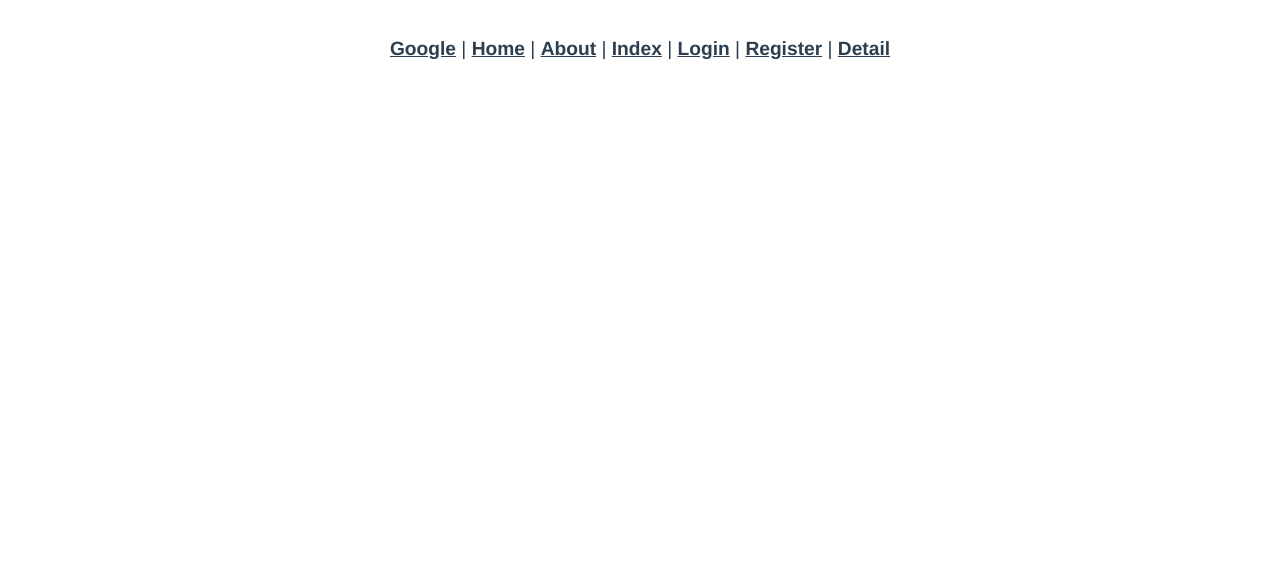
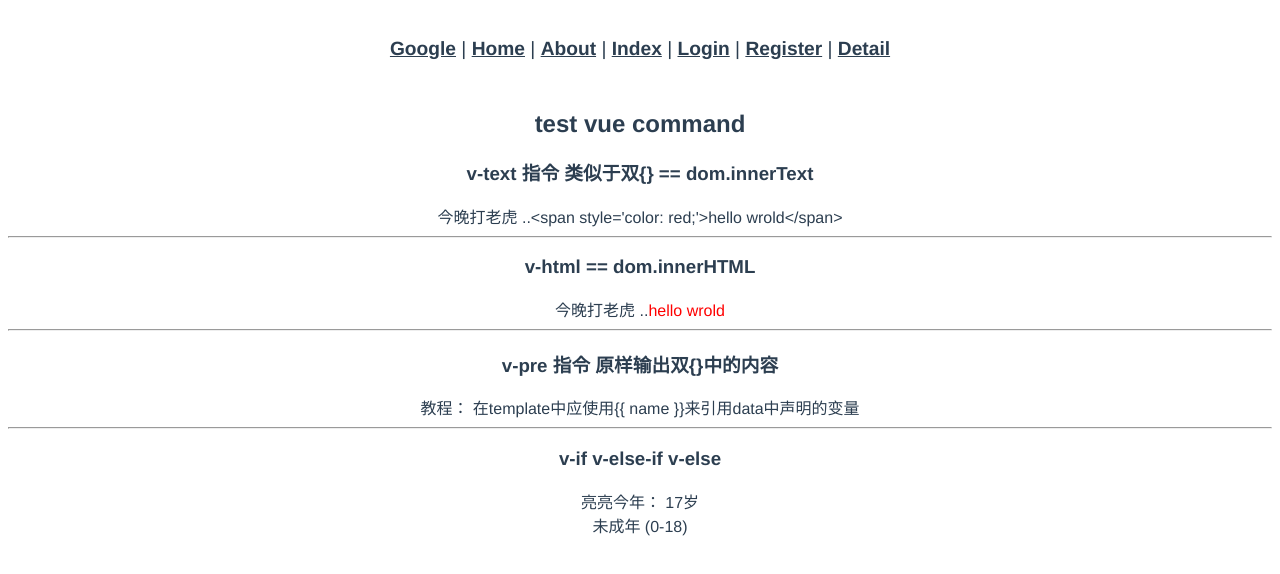
Before and after one commit to jydxh/vue_basic, a Vue app in the folder day02/demo/vue-project/: page /direct in a window 1280 px wide. Shown: the top 574 px of the page. Built offline with nearby package versions, Linux system fonts and the light colour scheme.

Commit message:
v-text, v-html v-if v-pre

```diff
--- a/day02/demo/vue-project/src/router/index.js
+++ b/day02/demo/vue-project/src/router/index.js
@@ -10,6 +10,11 @@ const routes = [
 		path: "/",
 		name: "home",
 		component: HomeView,
+	},
+	{
+		path: "/direct",
+		name: "direct",
+		component: () => import("../views/Direct.vue"),
 	},
 	{
 		path: "/home",
--- a/day02/demo/vue-project/src/views/Basic.vue
+++ b/day02/demo/vue-project/src/views/Basic.vue
@@ -3,9 +3,9 @@
 		<h1>test the vue doc. basic syntax</h1>
 		<div>name: {{ name }}</div>
 		<div>classification: {{ type }}</div>
-		<div>actor: {{ acotors.join(" / ") }}</div>
+		<div>actor: {{ actors.join(" / ") }}</div>
 		<div>time: {{ showingOn }}</div>
-		<div></div>
+		<button @click="next">换一部电影</button>
 	</div>
 </template>
 
@@ -15,9 +15,18 @@ export default {
 		return {
 			name: "这个杀手不太冷",
 			type: "comedy",
-			acotors: ["魏翔", "玛丽"],
+			actors: ["魏翔", "玛丽"],
 			showingOn: "2022-02-20",
 		};
+	},
+	// 快捷键 vmethod
+	methods: {
+		next() {
+			this.name = "功夫";
+			this.type = "动作/喜剧";
+			this.actors = ["周星驰", "黄圣依"];
+			this.showingOn = "2015-10-23";
+		},
 	},
 };
 </script>
--- /dev/null
+++ b/day02/demo/vue-project/src/views/Direct.vue
@@ -0,0 +1,34 @@
+<template>
+	<div>
+		<h2>test vue command</h2>
+		<!-- v-test -->
+		<h3>v-text 指令 类似于双{} == dom.innerText</h3>
+		<div v-text="text"></div>
+		<hr />
+		<h3>v-html == dom.innerHTML</h3>
+		<div v-html="text"></div>
+		<hr />
+		<h3>v-pre 指令 原样输出双{}中的内容</h3>
+		<div v-pre>教程： 在template中应使用{{ name }}来引用data中声明的变量</div>
+		<hr />
+		<h3>v-if v-else-if v-else</h3>
+		<div>亮亮今年： {{ age }}岁</div>
+		<span v-if="age < 18">未成年 (0-18) </span>
+		<span v-else-if="age < 35">青年 (18-35)</span>
+		<span v-else-if="age < 60">中年 (36-60)</span>
+		<span v-else>老年(61-)</span>
+	</div>
+</template>
+
+<script>
+export default {
+	data() {
+		return {
+			age: 17,
+			text: "今晚打老虎 ..<span style='color: red;'>hello wrold</span>",
+		};
+	},
+};
+</script>
+
+<style lang="scss" scoped></style>
```
